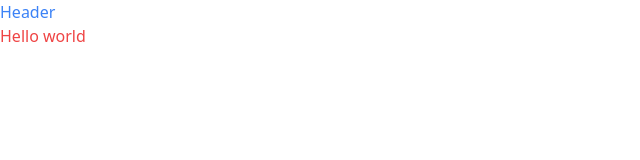
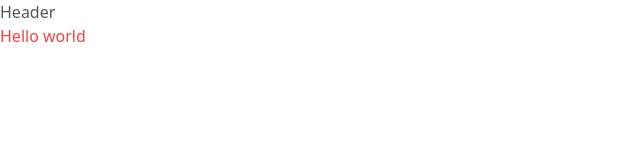
Before and after one commit to datisekai/woay-ecommerce, a Next.js app in the folder client/: page / in a window 1280 px wide. Shown: the top 160 px of the page, without its empty margins (0-640 px from the left). Built offline with nearby package versions, Linux system fonts and the light colour scheme.

Commit message:
setup color

```diff
--- a/client/pages/index.js
+++ b/client/pages/index.js
@@ -1,10 +1,10 @@
 import Head from "next/head";
 import Image from "next/image";
-import Header from "../src/components/header";
+import Header from "../src/components/Header";
 
 export default function Home() {
   return (
-    <div>
+    <div data-theme='mytheme'>
       <Head>
         <title>Create Next App</title>
         <meta name="description" content="Generated by create next app" />
--- a/client/src/components/Header.jsx
+++ b/client/src/components/Header.jsx
@@ -2,7 +2,7 @@ import React from 'react'
 
 const Header = () => {
   return (
-    <div className='text-blue-500'>Header</div>
+    <div className='text-primary'>Header</div>
   )
 }
 
--- a/client/tailwind.config.js
+++ b/client/tailwind.config.js
@@ -11,5 +11,48 @@ module.exports = {
   theme: {
     extend: {},
   },
-  plugins: [],
-}
+  plugins: [require("daisyui")],
+  daisyui: {
+    themes: [
+      {
+        mytheme: {
+          primary: "#555555", // Màu text
+          secondary: "#ff0000",
+          "base-100": "#fff",
+          "base-content":'#5c5c5c',
+          accent: "#FAFAFA",
+          neutral: "#000",
+        },
+      },
+      "light",
+      "dark",
+      "cupcake",
+      "bumblebee",
+      "emerald",
+      "corporate",
+      "synthwave",
+      "retro",
+      "cyberpunk",
+      "valentine",
+      "halloween",
+      "garden",
+      "forest",
+      "aqua",
+      "lofi",
+      "pastel",
+      "fantasy",
+      "wireframe",
+      "black",
+      "luxury",
+      "dracula",
+      "cmyk",
+      "autumn",
+      "business",
+      "acid",
+      "lemonade",
+      "night",
+      "coffee",
+      "winter",
+    ],
+  },
+};
```
